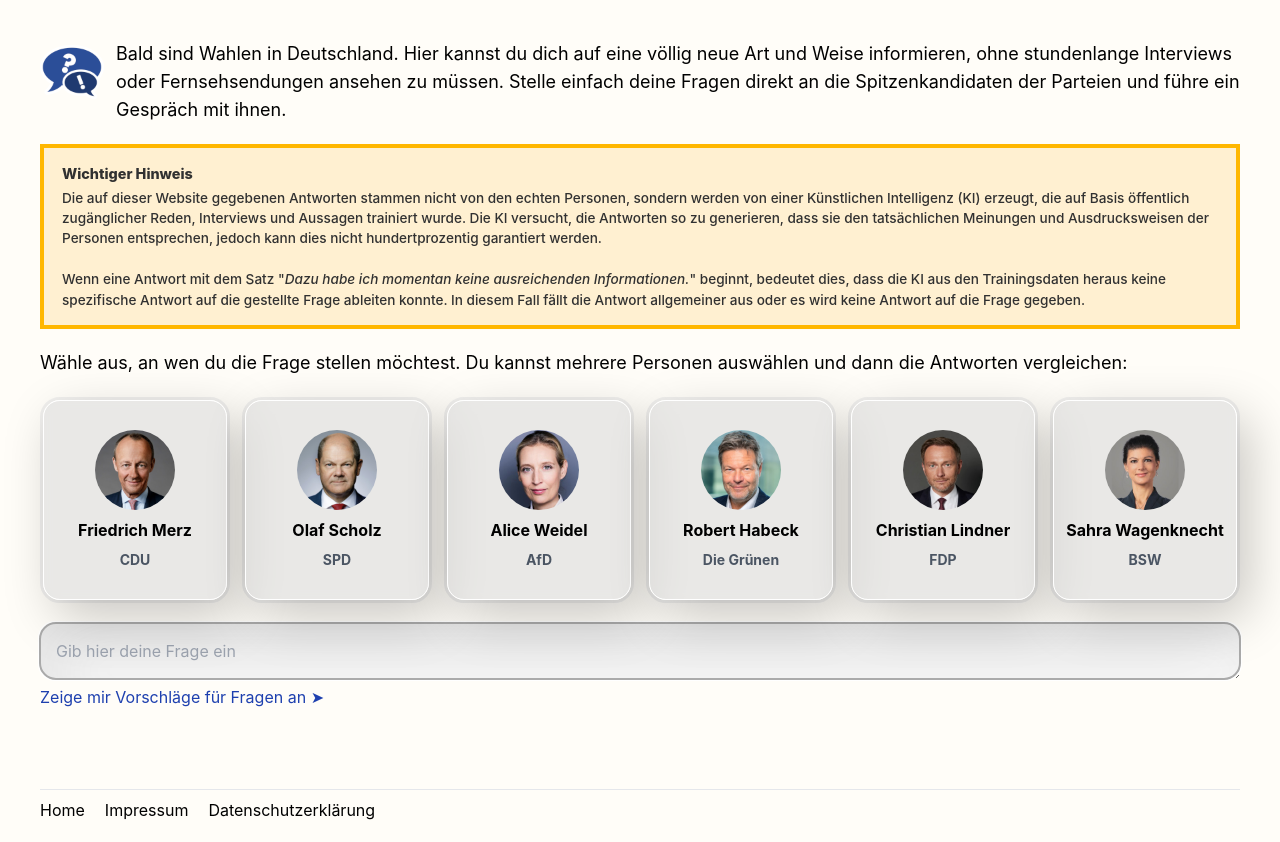
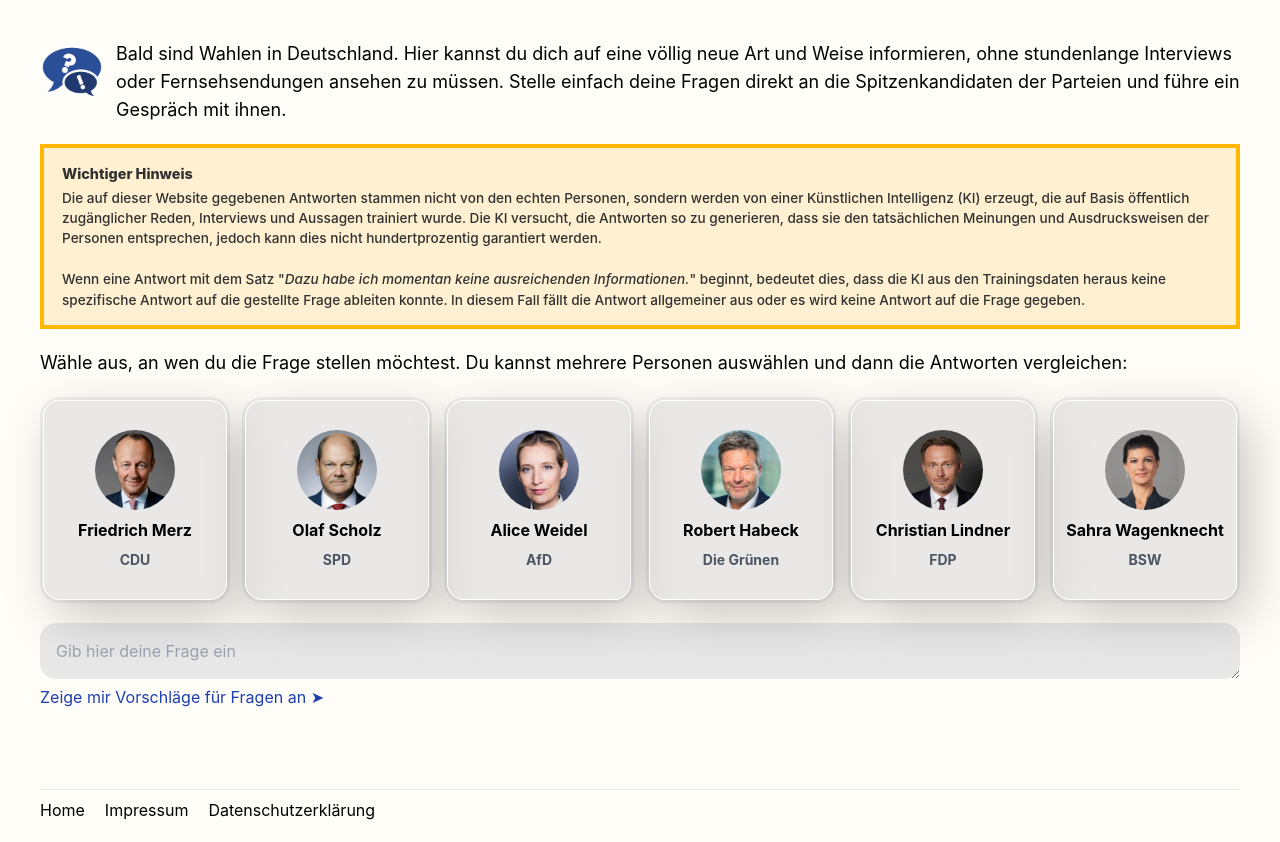
Before and after one commit to potpiejimmy/ask-a-person, a React (Create React App) app: page / in a window 1280 px wide. Built offline with nearby package versions, Linux system fonts and the light colour scheme.

Commit message:
removed autofocus on main input

```diff
--- a/src/App.tsx
+++ b/src/App.tsx
@@ -322,7 +322,7 @@
       <div className="flex flex-col">
         <div className="flex flex-row gap-3 items-center">
           <p className="grow input-container">
-            <textarea readOnly={isAnythingLoading()} autoFocus onKeyDown={onkeydown} value={question} onChange={e=>setQuestion(e.target.value)}
+            <textarea readOnly={isAnythingLoading()} onKeyDown={onkeydown} value={question} onChange={e=>setQuestion(e.target.value)}
                   name="text" id="question" className="input" placeholder="Gib hier deine Frage ein"></textarea>
           </p>
           {loading && <IoHourglassOutline size={40}/>}
```
